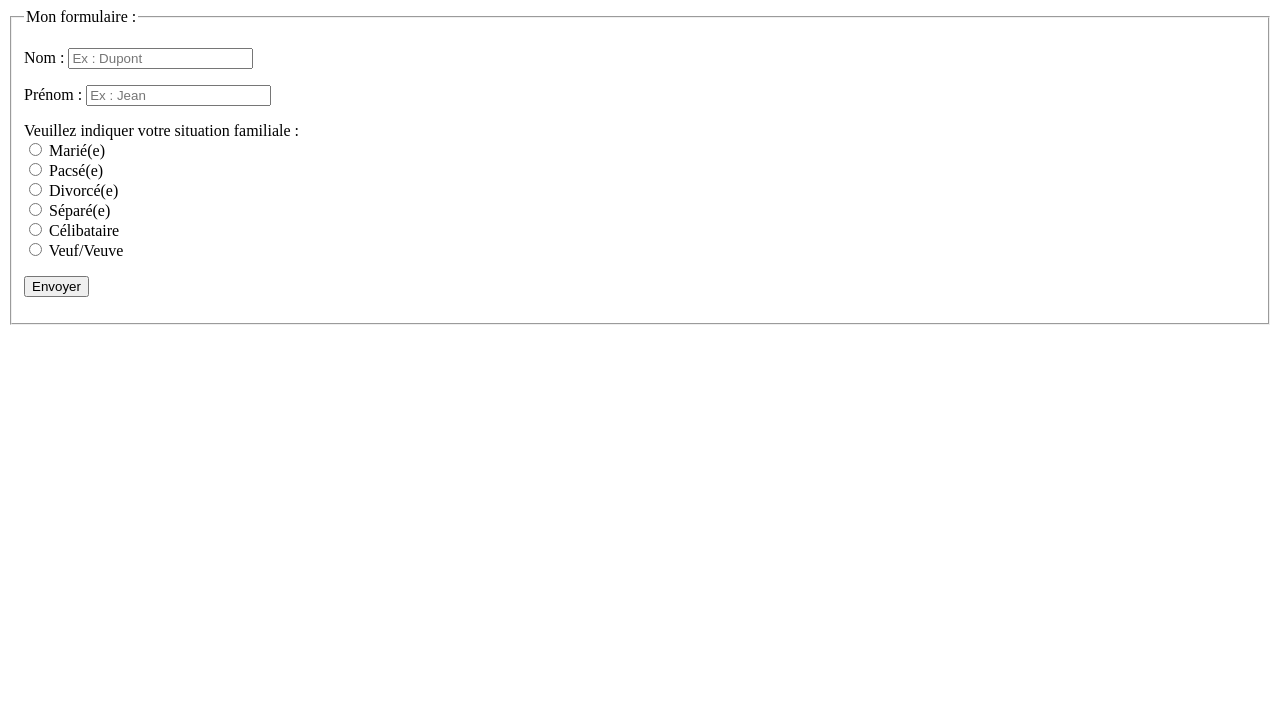
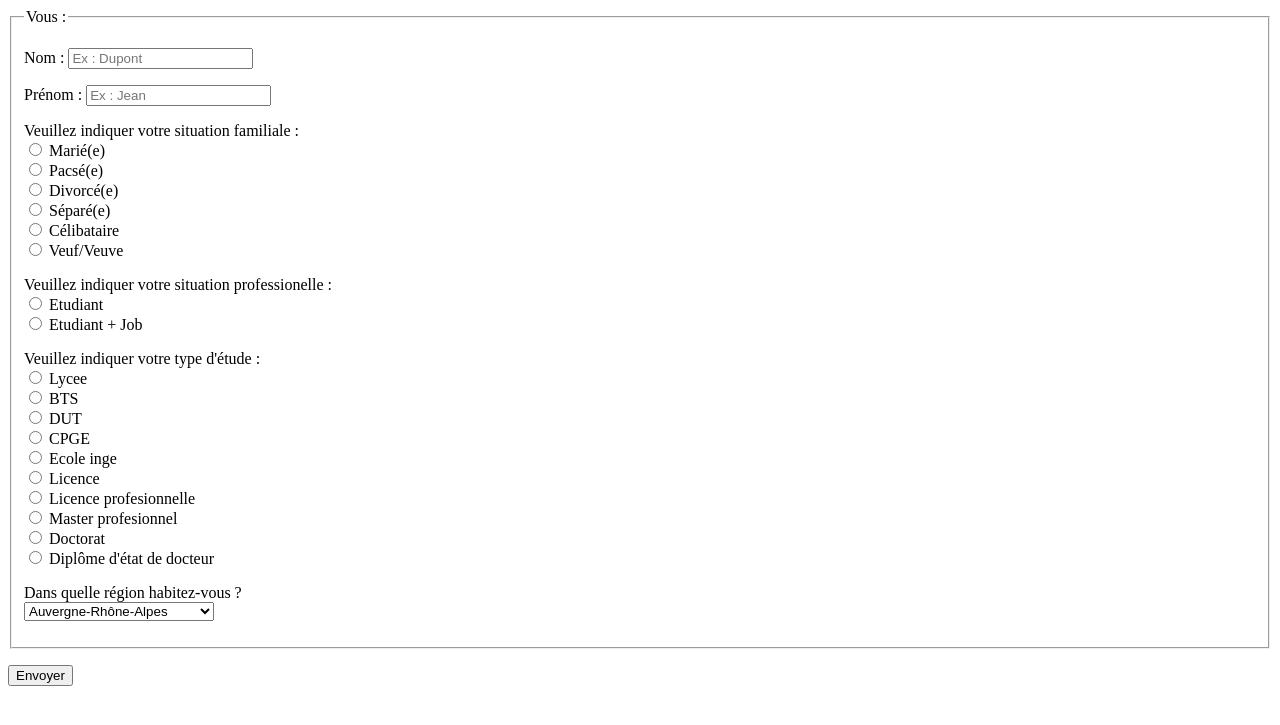
Before and after one commit to HouillonAnd/Nuit_Info_2019_VailePlusPlus, a PHP site: page /questionnaire.php in a window 1280 px wide. Shown: the top 725 px of the page. Run offline with PHP 8.4, Linux system fonts and the light colour scheme.

Commit message:
Update questionnaire.php
ajout questionnaire

```diff
--- a/questionnaire.php
+++ b/questionnaire.php
@@ -1,6 +1,6 @@
 <form method="post" action="index.php">
 	<fieldset>
-		<legend>Mon formulaire :</legend>
+		<legend>Vous :</legend>
 		<form method="post" action="traitement.php">
 
 		    <p>
@@ -19,9 +19,58 @@
 		       	<input type="radio" name="situation" value="s" id="s" /> <label for="s">Séparé(e)</label><br />
 		       	<input type="radio" name="situation" value="c" id="c" /> <label for="c">Célibataire</label><br />
 		       	<input type="radio" name="situation" value="v" id="v" /> <label for="v">Veuf/Veuve</label><br />
+		    </p>
+		    <p>
+		    	Veuillez indiquer votre situation professionelle :<br />
+		       	<input type="radio" name="emploi" value="etude" id="etude" /> <label for="etude">Etudiant</label><br />
+		       	<input type="radio" name="emploi" value="job" id="job" /> <label for="job">Etudiant + Job</label><br />
+		    </p>
+		    <p>
+		    	Veuillez indiquer votre type d'étude :<br />
+		    	<input type="radio" name="etude" value="lycee" id="lycee" /> <label for="lycee">Lycee</label><br />
+				<input type="radio" name="etude" value="bts" id="bts" /> <label for="bts">BTS</label><br />
+		       	<input type="radio" name="etude" value="dut" id="dut" /> <label for="dut">DUT</label><br />
+		       	<input type="radio" name="etude" value="prepa" id="prepa" /> <label for="prepa">CPGE</label><br />
+		       	<input type="radio" name="etude" value="inge" id="inge" /> <label for="inge">Ecole inge</label><br />
+		       	<input type="radio" name="etude" value="licence" id="licence" /> <label for="licence">Licence</label><br />
+		       	<input type="radio" name="etude" value="licence_pro" id="licence_pro" /> <label for="licence_pro">Licence profesionnelle</label><br />
+		       	<input type="radio" name="etude" value="master_pro" id="lmaster_pro" /> <label for="master_pro">Master profesionnel</label><br />
+		       	<input type="radio" name="etude" value="doctorat" id="doctorat" /> <label for="doctorat">Doctorat</label><br />
+		       	<input type="radio" name="etude" value="docteur" id="docteur" /> <label for="docteur">Diplôme d'état de docteur</label><br />
+		    </p>
+		    <p>
+		    	<label for="region">Dans quelle région habitez-vous ?</label><br />
+			       <select name="region" id="region">
+			           <option value="ara">Auvergne-Rhône-Alpes</option>
+			           <option value="bfc">Bourgogne-Franche-Comté</option>
+			           <option value="bre">Bretagne</option>
+			           <option value="cvl">Centre-Val de Loire</option>
+			           <option value="cor">Corse</option>
+			           <option value="ges">Grand Est</option>
+			           <option value="hdf">Hauts-de-France</option>
+			           <option value="idf">Île-de-France</option>
+			           <option value="nor">Normandie</option>
+			           <option value="naq">Nouvelle-Aquitaine</option>
+			           <option value="occ">Occitanie</option>
+			           <option value="pdl">Pays de la Loire</option>
+			           <option value="pac">Provence-Alpes-Côte d'Azur</option>
+			           <option value="gp">Guadeloupe</option>
+			           <option value="gf">Guyane</option>
+			           <option value="mq">Martinique</option>
+			           <option value="re">La Réunion</option>
+			           <option value="yt">Mayotte</option>
+			       </select>
+		    </p>
+		    <p>
+
+		    </p>
+
+
+	</fieldset>
+
 		    <p>
 		      <input type="submit" value="Envoyer" />
 		    </p>
 		    <input type='hidden' name='action' value='created'>
-	</fieldset>
+
 </form>
```
